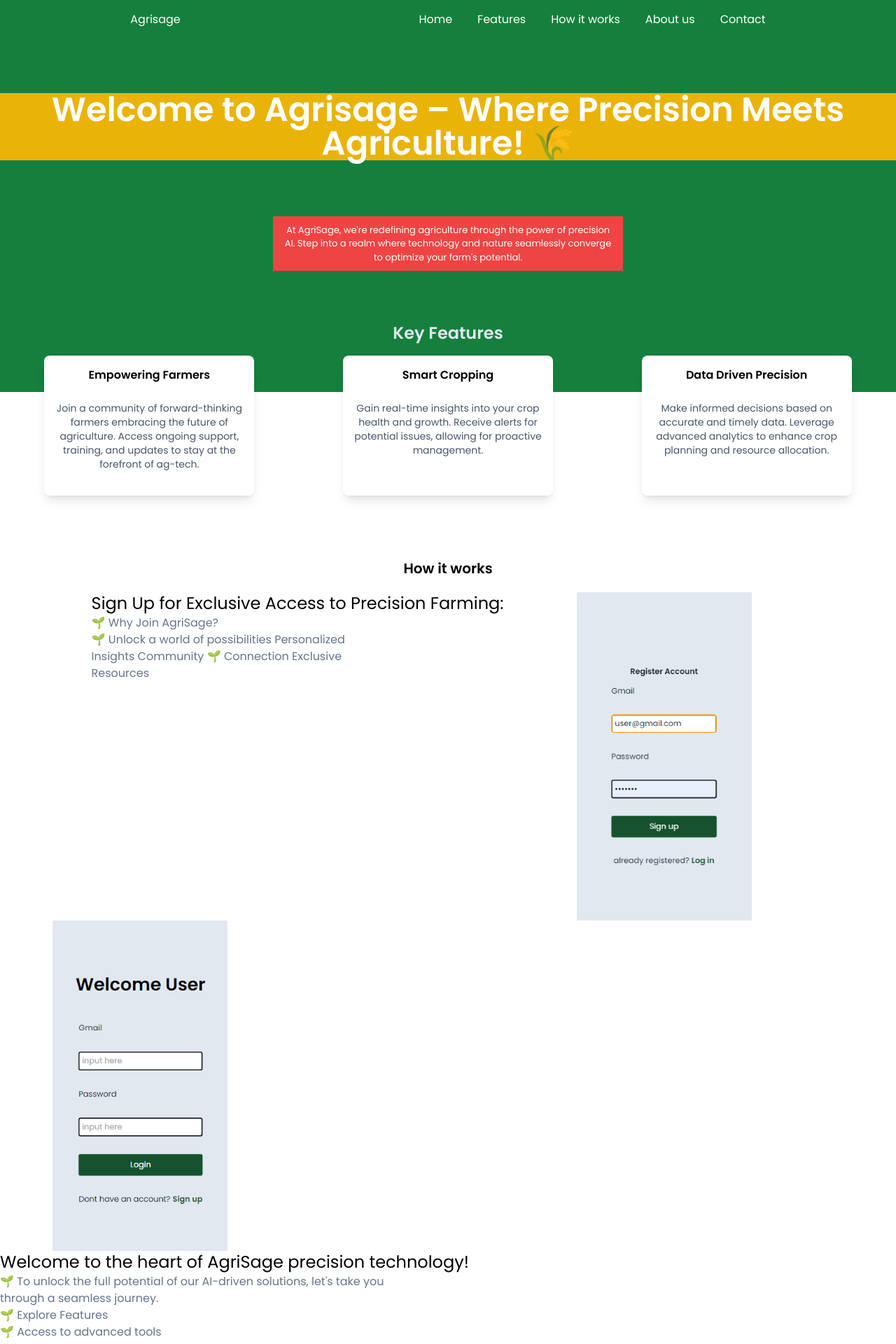
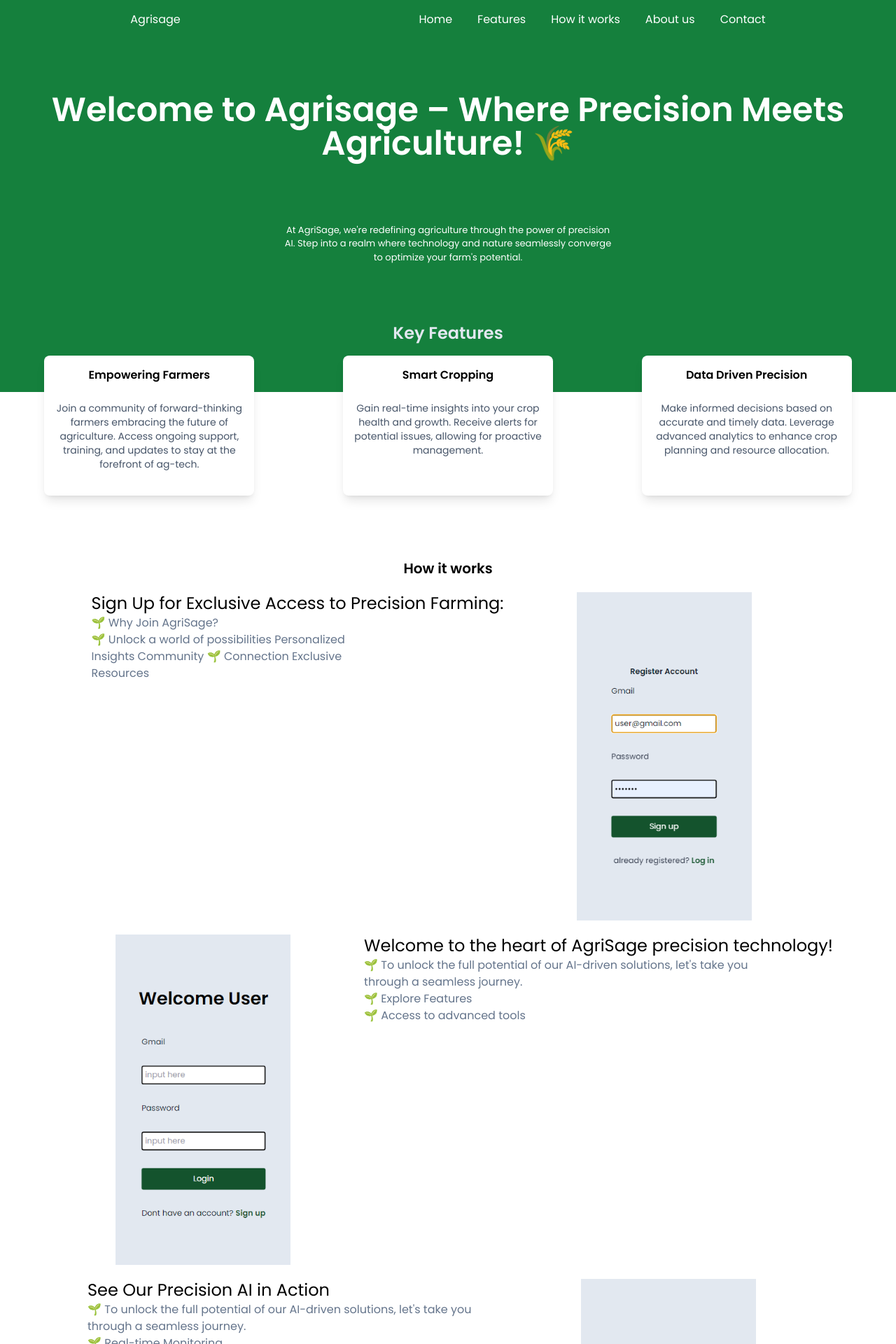
Before and after one commit to Thintalltom/Farmers-Precision, a React (Vite) app in the folder farmers-precision/: page / in a window 1280 px wide. Shown: the top 1920 px of the page at 70% size. Built offline with nearby package versions, Linux system fonts and the light colour scheme; no server answers.

Commit message:
changes made

```diff
--- a/farmers-precision/src/Home.css
+++ b/farmers-precision/src/Home.css
@@ -103,6 +103,15 @@
   gap: 30px;
   margin-top: 20px;
 }
+
+.gridSys2 {
+  display: flex;
+  flex-direction: row;
+
+  justify-content: center;
+  gap: 30px;
+  margin-top: 20px;
+}
 .roundedFig {
   clip-path: circle() !important;
 }
--- a/farmers-precision/src/Home.jsx
+++ b/farmers-precision/src/Home.jsx
@@ -48,10 +48,10 @@
         {/*Banner Section*/}
         <section name="home">
           <div className="flex  precision  flex-col h-[60vh]  justify-center items-center align-center">
-            <p className=" bg-yellow-500 mt-[40px] text-white precision2 sm:font-extrabold lg:text-5xl xl:text-5xl xxl:text-5xl sm:text-sm sm:text-center text-extrabold">
+            <p className="  mt-[40px] text-white precision2 sm:font-extrabold lg:text-5xl xl:text-5xl xxl:text-5xl sm:text-sm sm:text-center text-extrabold">
               Welcome to Agrisage – Where Precision Meets Agriculture! 🌾
             </p>
-            <p className="text-center precision3 bg-red-500 text-white text-extrathin   mt-4 w-[700px]">
+            <p className="text-center precision3  text-white text-extrathin   mt-4 w-[700px]">
               At AgriSage, we're redefining agriculture through the power of
               precision AI. Step into a realm where technology and nature
               seamlessly converge to optimize your farm's potential.
@@ -183,7 +183,7 @@
 
         {/*About Section*/}
 
-        <section className="text-center  mt-[50px] h-[50vh]" name="about">
+        <section className="text-center  mt-[50px] p-[30px] " name="about">
           <p className="font-extrabold text-xl">About us</p>
           <p className="text-slate-500">Agrisage is created by three tremendous people </p>
           <div>
@@ -213,7 +213,7 @@
                       <p className="text-xl font-extrabold mt-[30px] text-center">
                         {user.name}
                       </p>
-                      <p className="max-w-[30rem] text-slate-500 p-[10px]">{user.text}</p>
+                      <p className=" text-slate-500  p-[10px]">{user.text}</p>
                     </div>
                   </div>
                 )}
```
